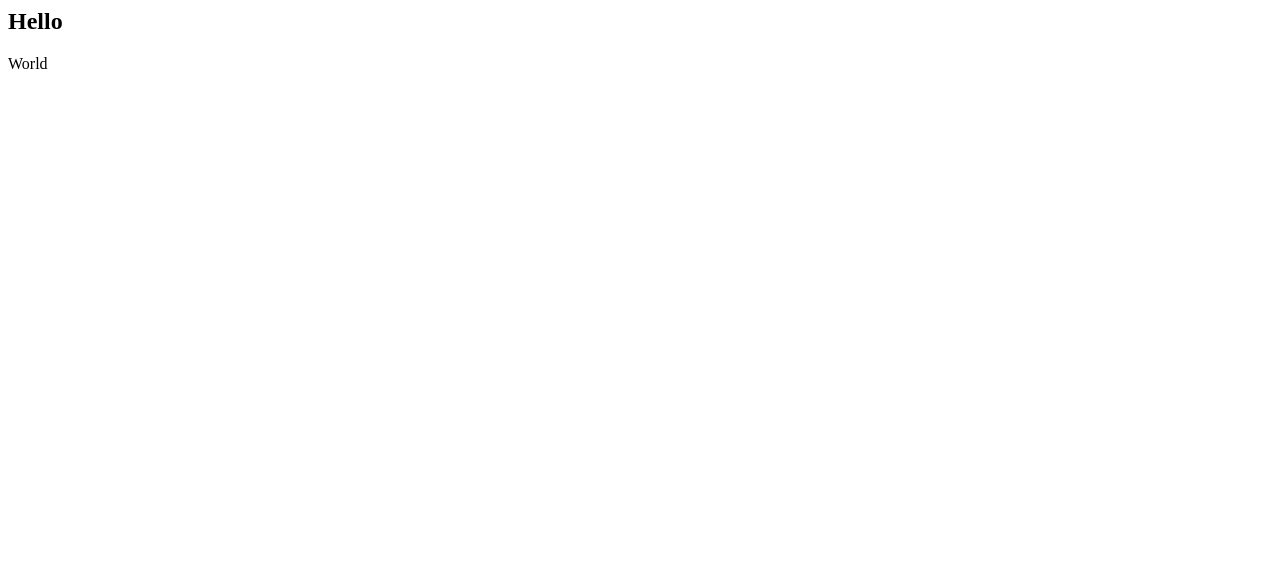
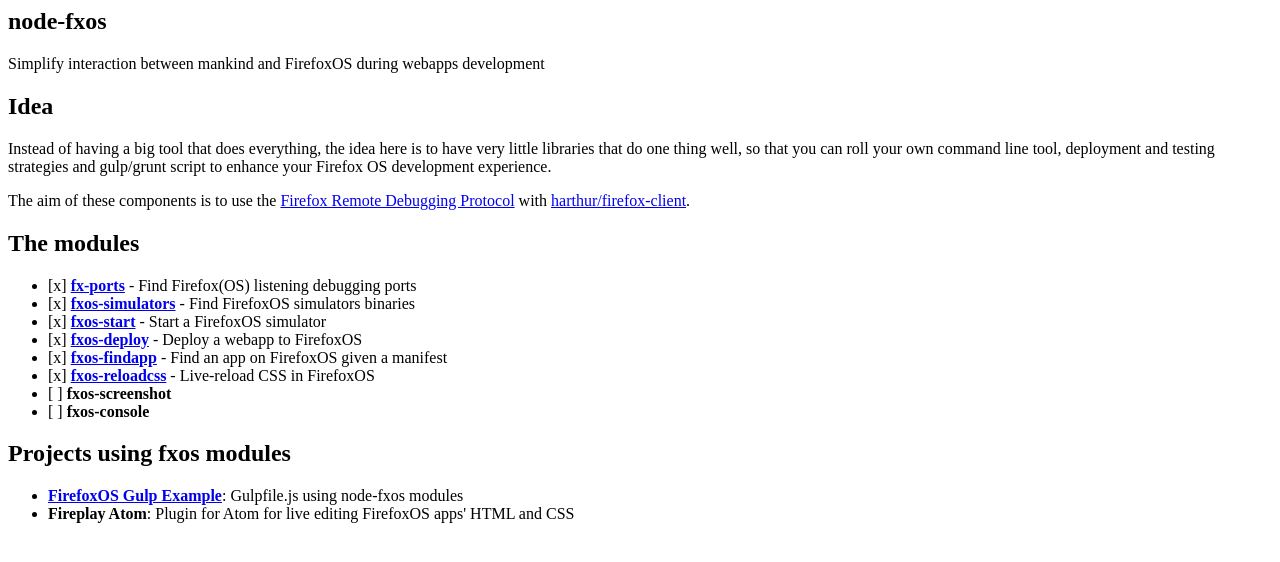
Before and after one commit to nicola/node-fxos, a plain HTML site: page index.html in a window 1280 px wide. Drawn offline with Linux system fonts and the light colour scheme.

Commit message:
Update 2014-08-28T16:52:02.115Z

```diff
--- a/index.html
+++ b/index.html
@@ -3,8 +3,27 @@
   <title></title>
 </head>
 <body>
-<section><h1 id="hello">Hello</h1>
-<p>World</p>
+<section><h1 id="node-fxos">node-fxos</h1>
+<p>Simplify interaction between mankind and FirefoxOS during webapps development</p>
+<h2 id="idea">Idea</h2>
+<p>Instead of having a big tool that does everything, the idea here is to have very little libraries that do one thing well, so that you can roll your own command line tool, deployment and testing strategies and gulp/grunt script to enhance your Firefox OS development experience.</p>
+<p>The aim of these components is to use the <a href="https://wiki.mozilla.org/Remote_Debugging_Protocol">Firefox Remote Debugging Protocol</a> with <a href="https://github.com/harthur/firefox-client">harthur/firefox-client</a>.</p>
+<h2 id="the-modules">The modules</h2>
+<ul>
+<li>[x] <strong><a href="https://github.com/nicola/fx-ports">fx-ports</a></strong> - Find Firefox(OS) listening debugging ports</li>
+<li>[x] <strong><a href="https://github.com/nicola/fxos-simulators">fxos-simulators</a></strong> - Find FirefoxOS simulators binaries</li>
+<li>[x] <strong><a href="https://github.com/nicola/fxos-start">fxos-start</a></strong> - Start a FirefoxOS simulator</li>
+<li>[x] <strong><a href="https://github.com/nicola/fxos-deploy">fxos-deploy</a></strong> - Deploy a webapp to FirefoxOS</li>
+<li>[x] <strong><a href="https://github.com/nicola/fxos-findapp">fxos-findapp</a></strong> - Find an app on FirefoxOS given a manifest</li>
+<li>[x] <strong><a href="https://github.com/nicola/fxos-reloadcss">fxos-reloadcss</a></strong> - Live-reload CSS in FirefoxOS</li>
+<li>[ ] <strong>fxos-screenshot</strong></li>
+<li>[ ] <strong>fxos-console</strong></li>
+</ul>
+<h2 id="projects-using-fxos-modules">Projects using fxos modules</h2>
+<ul>
+<li><strong><a href="https://github.com/nicola/gulp-firefoxos-example">FirefoxOS Gulp Example</a></strong>: Gulpfile.js using node-fxos modules</li>
+<li><strong>Fireplay Atom</strong>: Plugin for Atom for live editing FirefoxOS apps&#39; HTML and CSS</li>
+</ul>
 </section>
 </body>
 </html>
```
